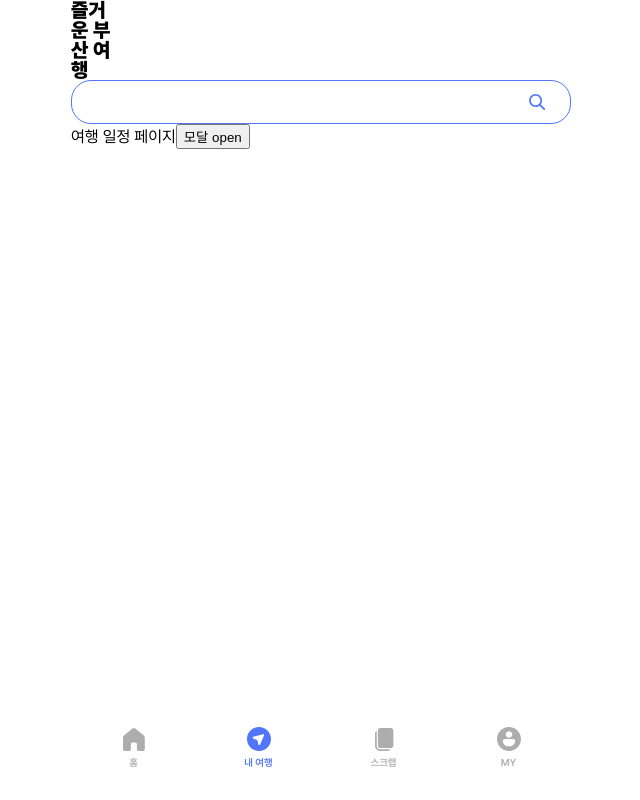
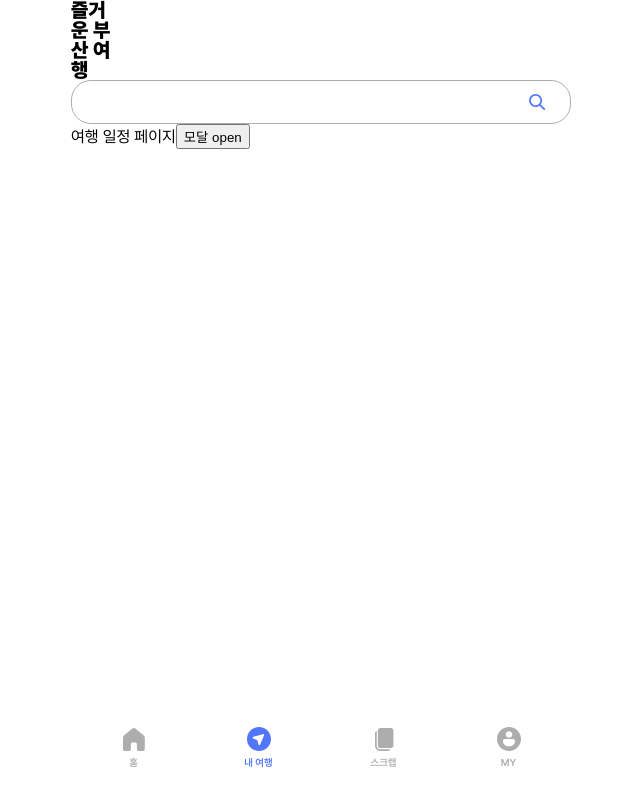
Before and after one commit to SugarSyrup/gabozago_FE, a React (Vite) app: page /schedule in a window 1280 px wide. Shown: the whole page, without its empty margins (319-959 px from the left). Built offline with nearby package versions, Linux system fonts and the light colour scheme.

Commit message:
fix(#3) : Search Input의 잘못 구현된 border color 수정

```diff
--- a/src/styles/common/SearchInput.style.ts
+++ b/src/styles/common/SearchInput.style.ts
@@ -3,7 +3,7 @@ import styled from "styled-components";
 export const Container = styled.form`
     padding: 9px 20px;
     border-radius: 20px;
-    border: ${({ theme }) => "1px solid" + theme.main};
+    border: ${({ theme }) => "1px solid" + theme.gray02};
 
     display: flex;
     justify-content: space-between;
```
